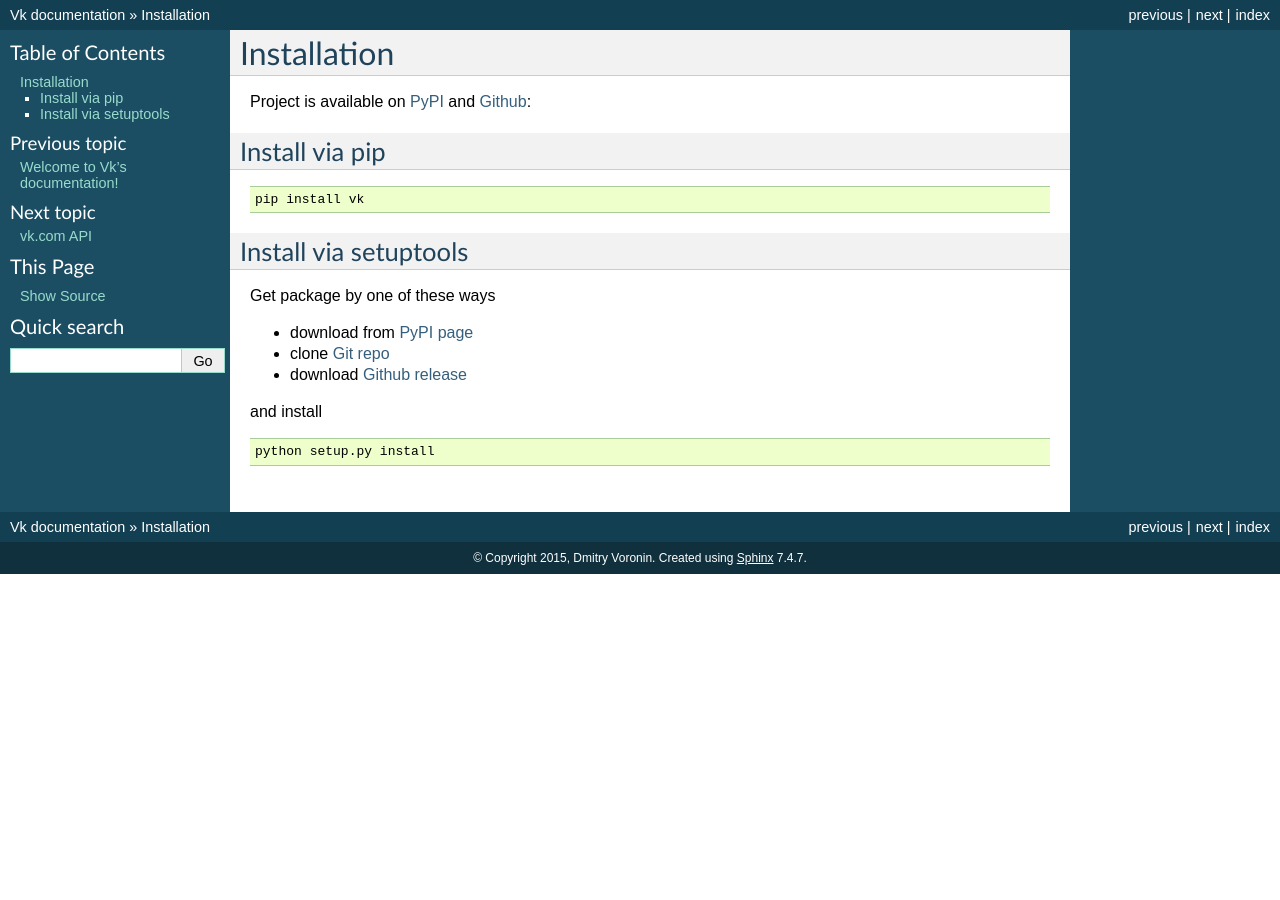
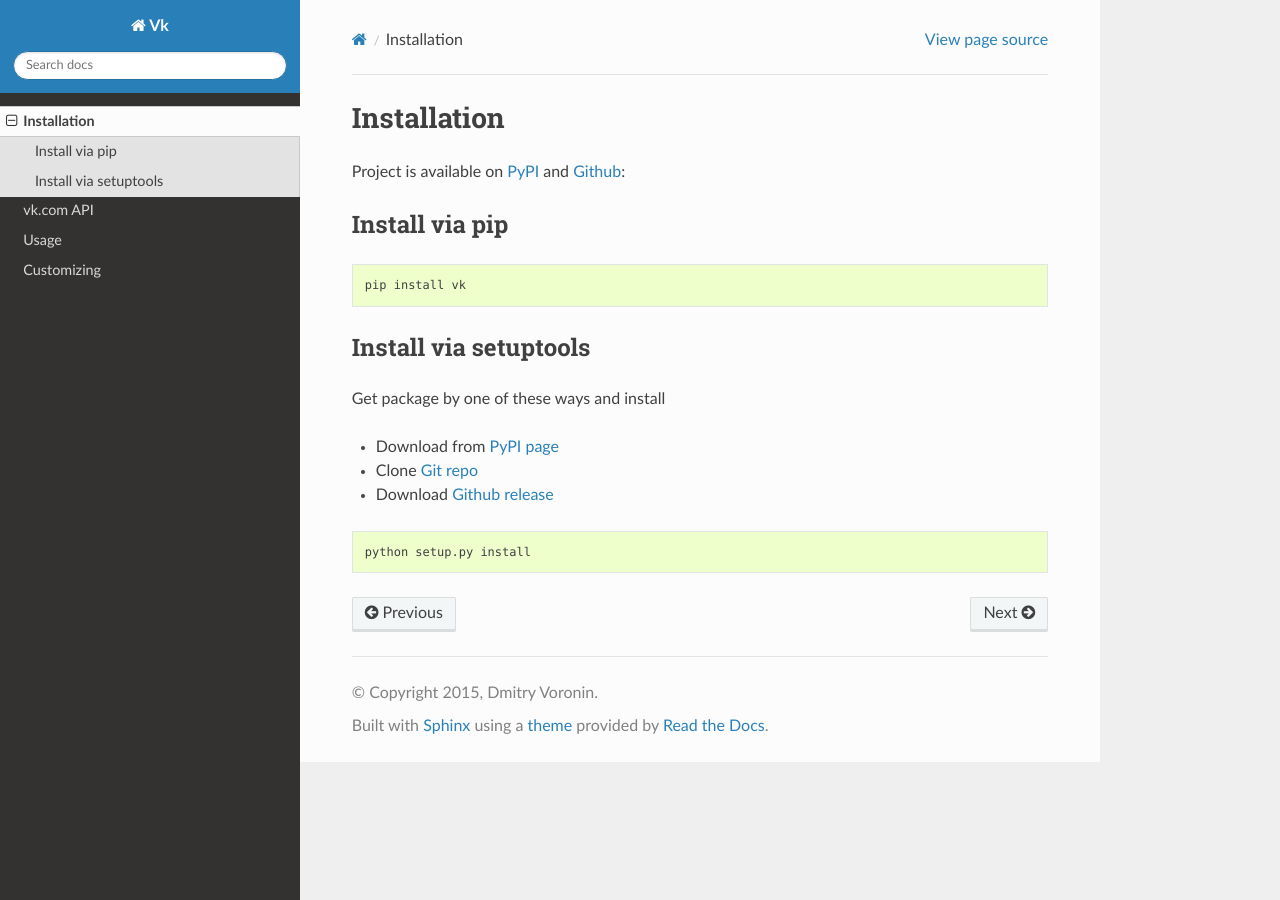
Before and after one commit to voronind/vk, a Sphinx documentation site: the page built from docs/installation.rst, in a window 1280 px wide. Built offline with Sphinx 7.4.7 and the Read the Docs theme 2.0.0, drawn with Linux system fonts in a browser that asks for light colours; the version number could not be read and is left out.

Commit message:
More docs

```diff
--- a/docs/conf.py
+++ b/docs/conf.py
@@ -105,7 +105,12 @@ pygments_style = 'sphinx'
 
 # The theme to use for HTML and HTML Help pages.  See the documentation for
 # a list of builtin themes.
-html_theme = 'default'
+try:
+    import sphinx_rtd_theme
+    html_theme = 'sphinx_rtd_theme'
+    html_theme_path = [sphinx_rtd_theme.get_html_theme_path()]
+except ImportError:
+    pass
 
 # Theme options are theme-specific and customize the look and feel of a theme
 # further.  For a list of options available for each theme, see the
--- a/docs/installation.rst
+++ b/docs/installation.rst
@@ -16,13 +16,11 @@ Install via pip
 Install via setuptools
 ----------------------
 
-Get package by one of these ways
+Get package by one of these ways and install
 
-- download from `PyPI page`_
-- clone `Git repo`_
-- download `Github release <https://github.com/dimka665/vk/releases>`_
-
-and install
+- Download from `PyPI page`_
+- Clone `Git repo`_
+- Download `Github release <https://github.com/dimka665/vk/releases>`_
 
 .. code:: bash
 
```
Also changed, not shown: docs/usage.rst (+39 -27 lines), docs/vk-api.rst (+4 -4 lines).
